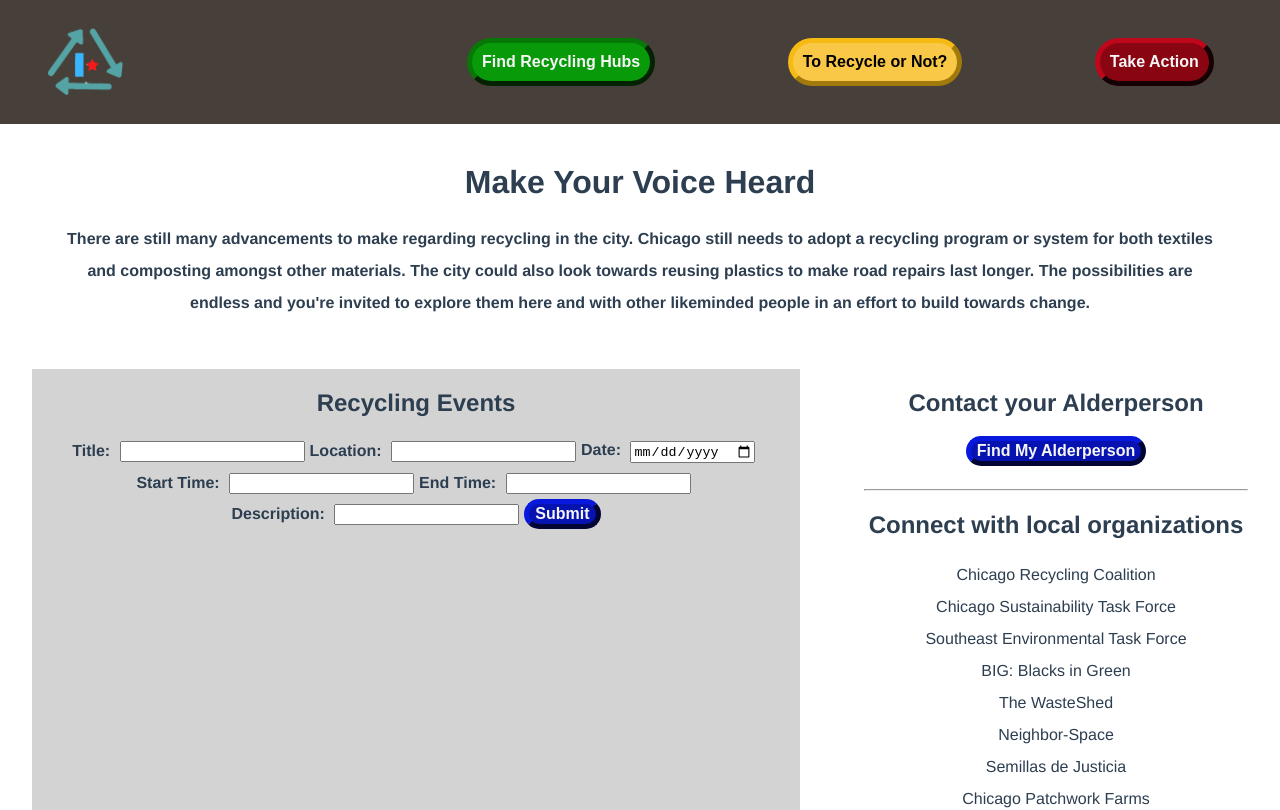
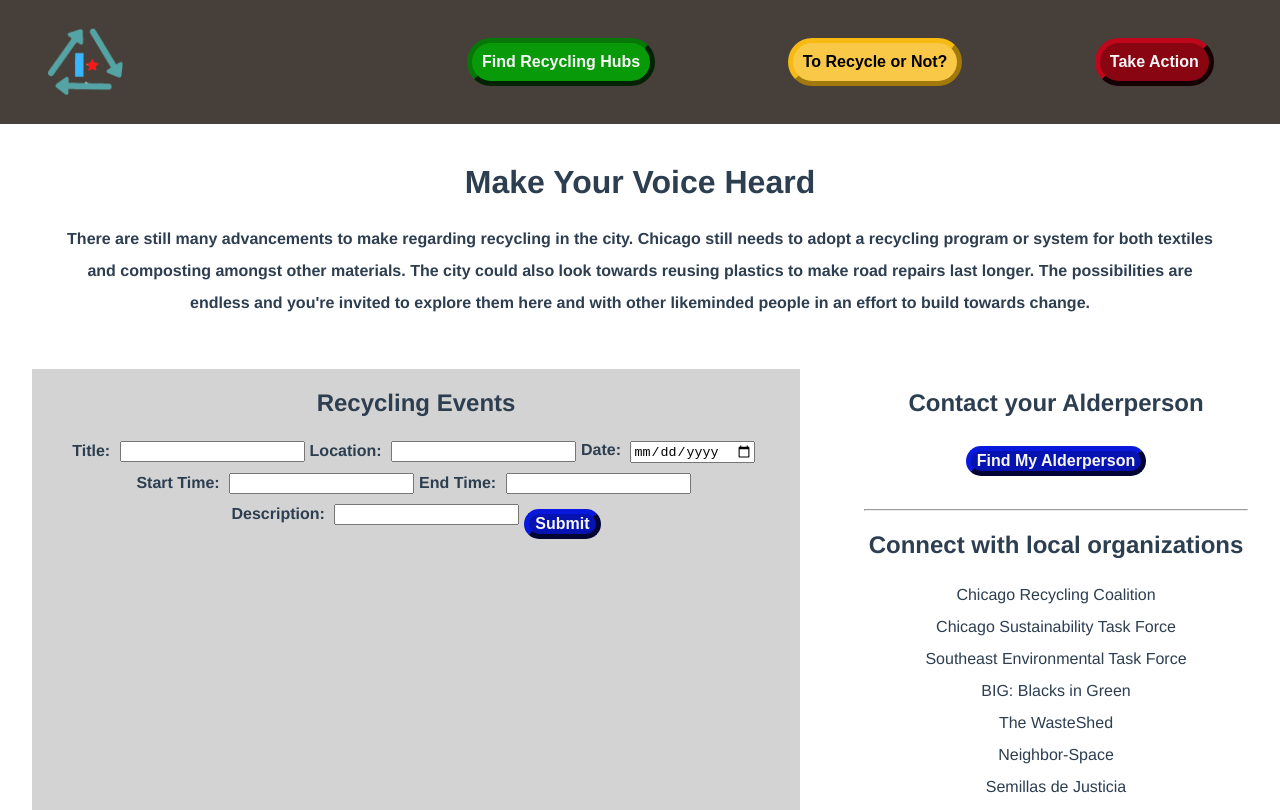
Before and after one commit to itsmeBrittani/Re.Chi.Cyle, a Vue app in the folder Re-Chi-Cyle/: page /#/action in a window 1280 px wide. Shown: the top 810 px of the page. Built offline with nearby package versions, Linux system fonts and the light colour scheme.

Commit message:
Tweaked buttons

```diff
--- a/Re-Chi-Cyle/src/components/action.vue
+++ b/Re-Chi-Cyle/src/components/action.vue
@@ -124,7 +124,8 @@ input{
     height: 30px;
     width: auto;
     font-size: 16px;
-    margin-bottom: 15px;
+    margin-bottom: 25px;
+    margin-top: 10px;
 }
 
 .org-list{
```
